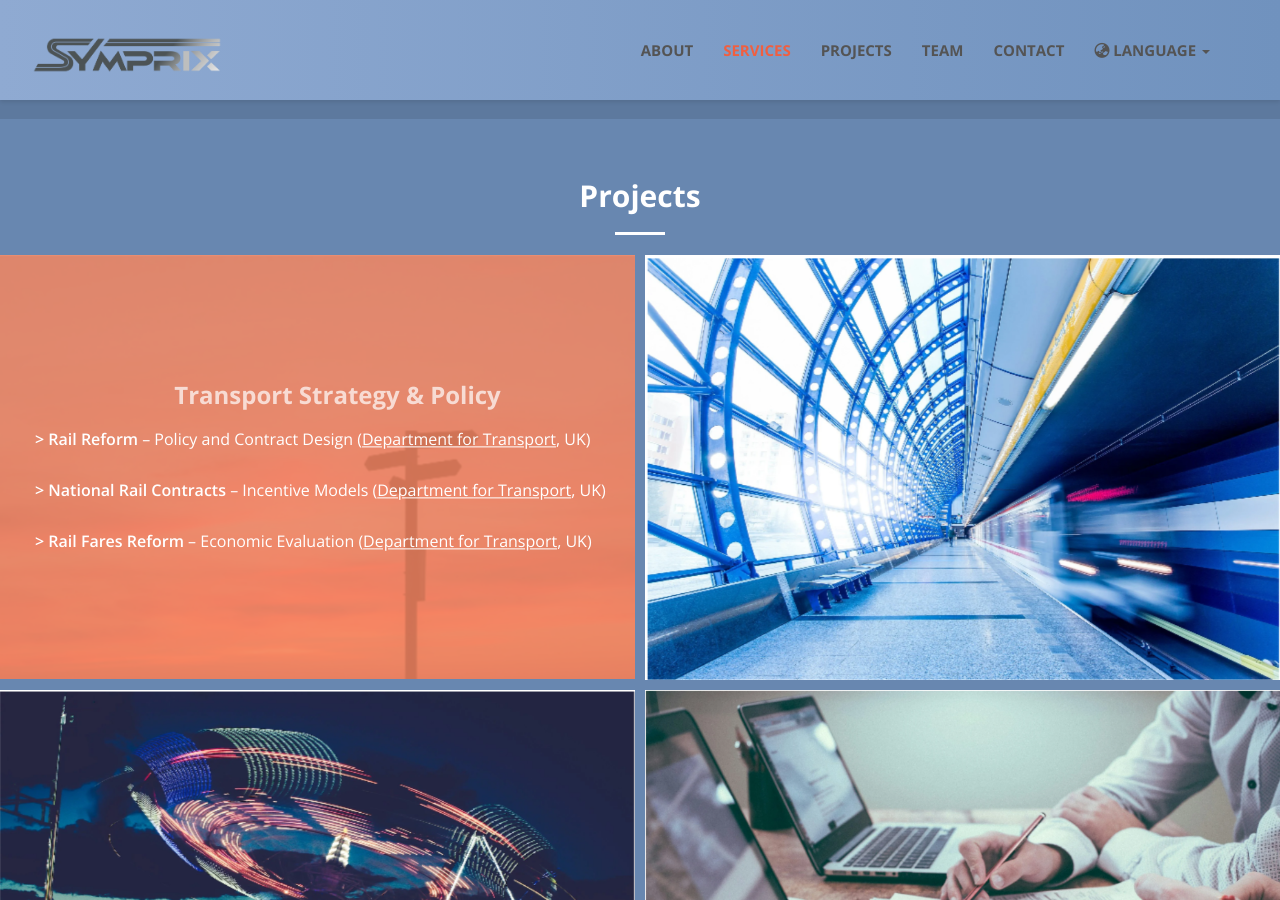
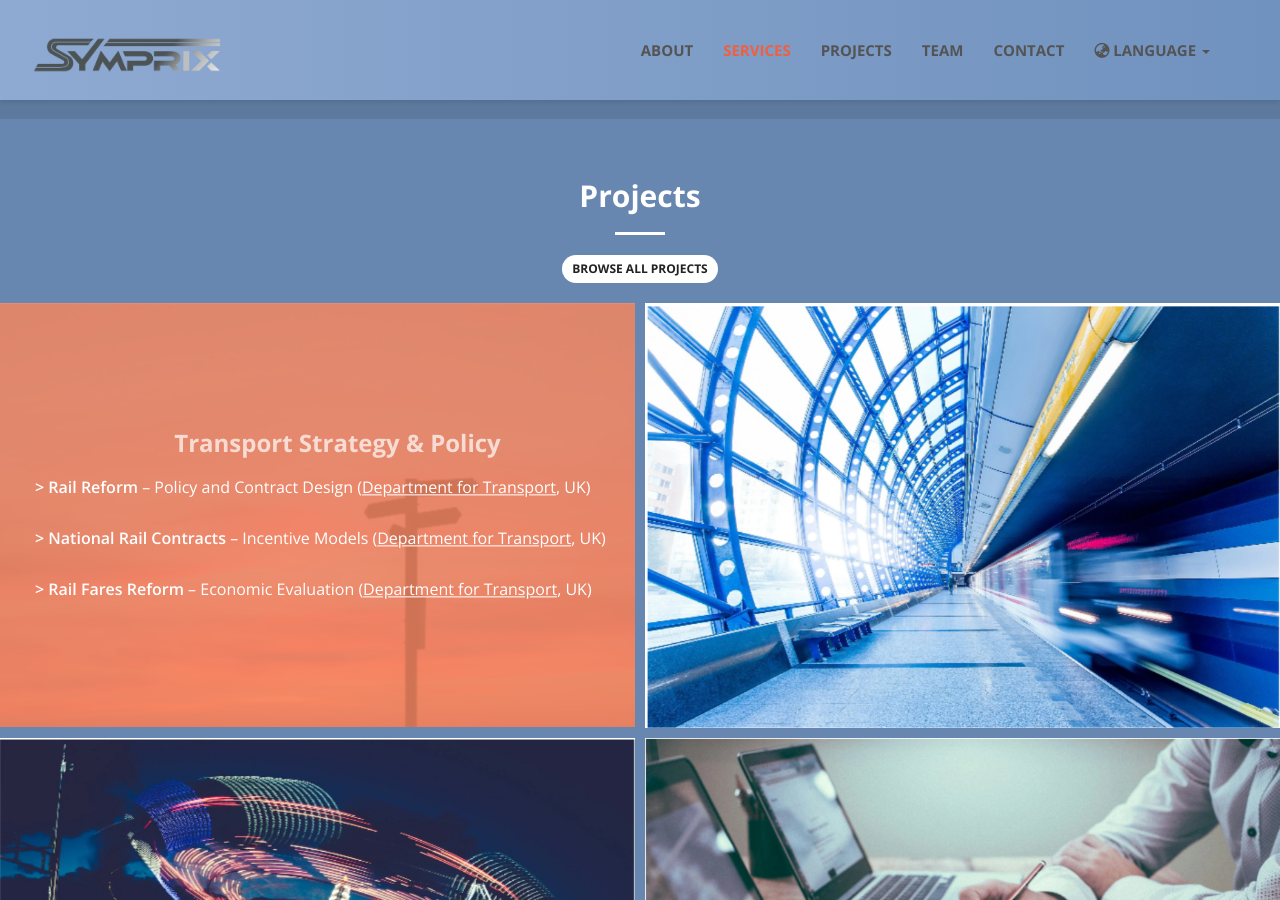
Before and after one commit to CD-Symprix/symprix, a Jekyll site: the page built from index.html, in a window 1280 px wide and 900 px high, scrolled down 1988 px. Built offline with Jekyll 4.4.1, drawn with Linux system fonts in a browser that asks for light colours.

Commit message:
Add link to browse all projects in portfolio section

```diff
--- a/_includes/portfolio.html
+++ b/_includes/portfolio.html
@@ -2,6 +2,11 @@
    <div class="container text-center">
         <h2 class="section-heading"> <b>Projects</b> </h2>
         <hr class="primary">
+       <p class="text-muted" style="margin-top:10px;">
+        <a href="projects.html" class="btn btn-default btn-sm">
+          Browse all projects
+        </a>
+      </p>
    </div>
 
     <div class="container-fluid">
```
